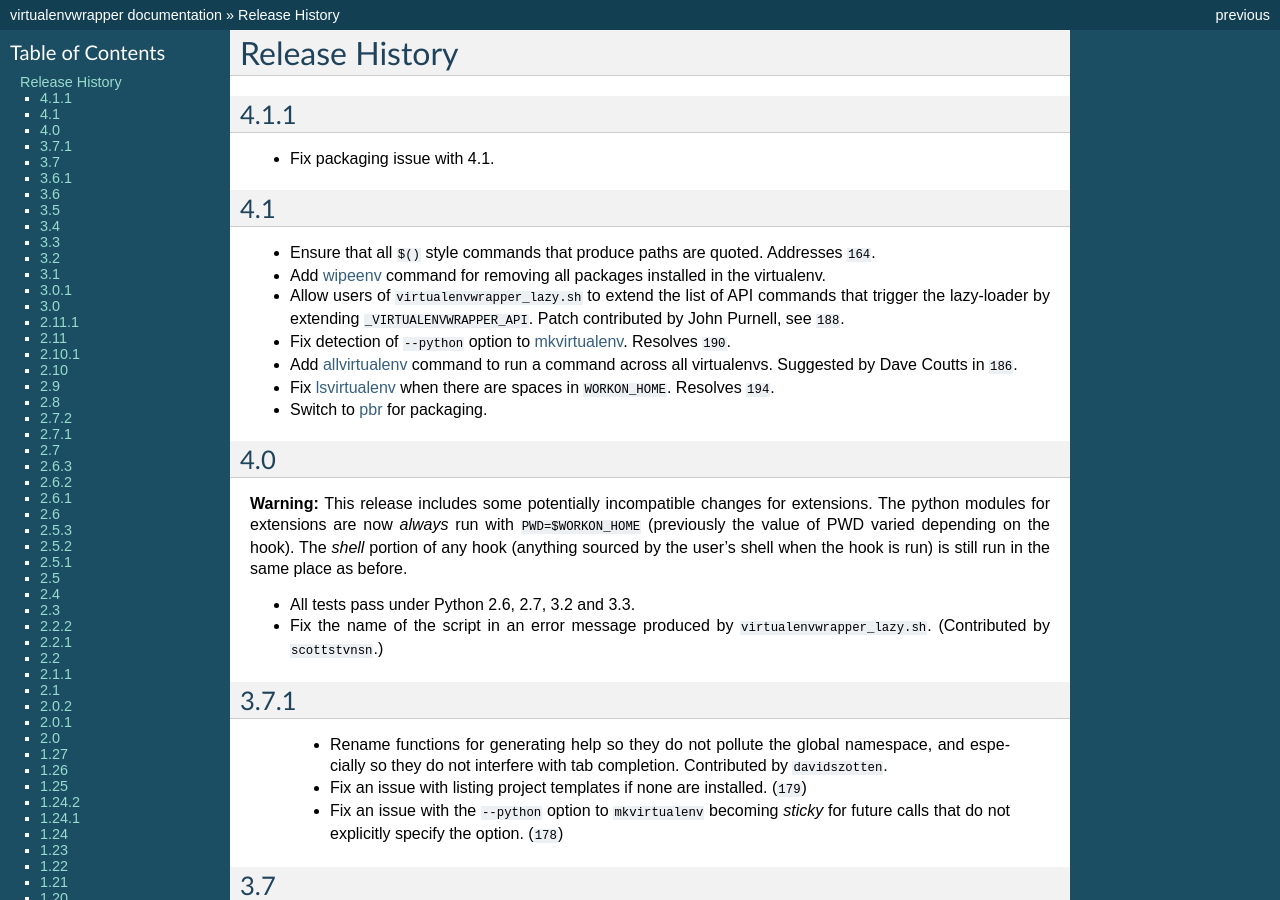
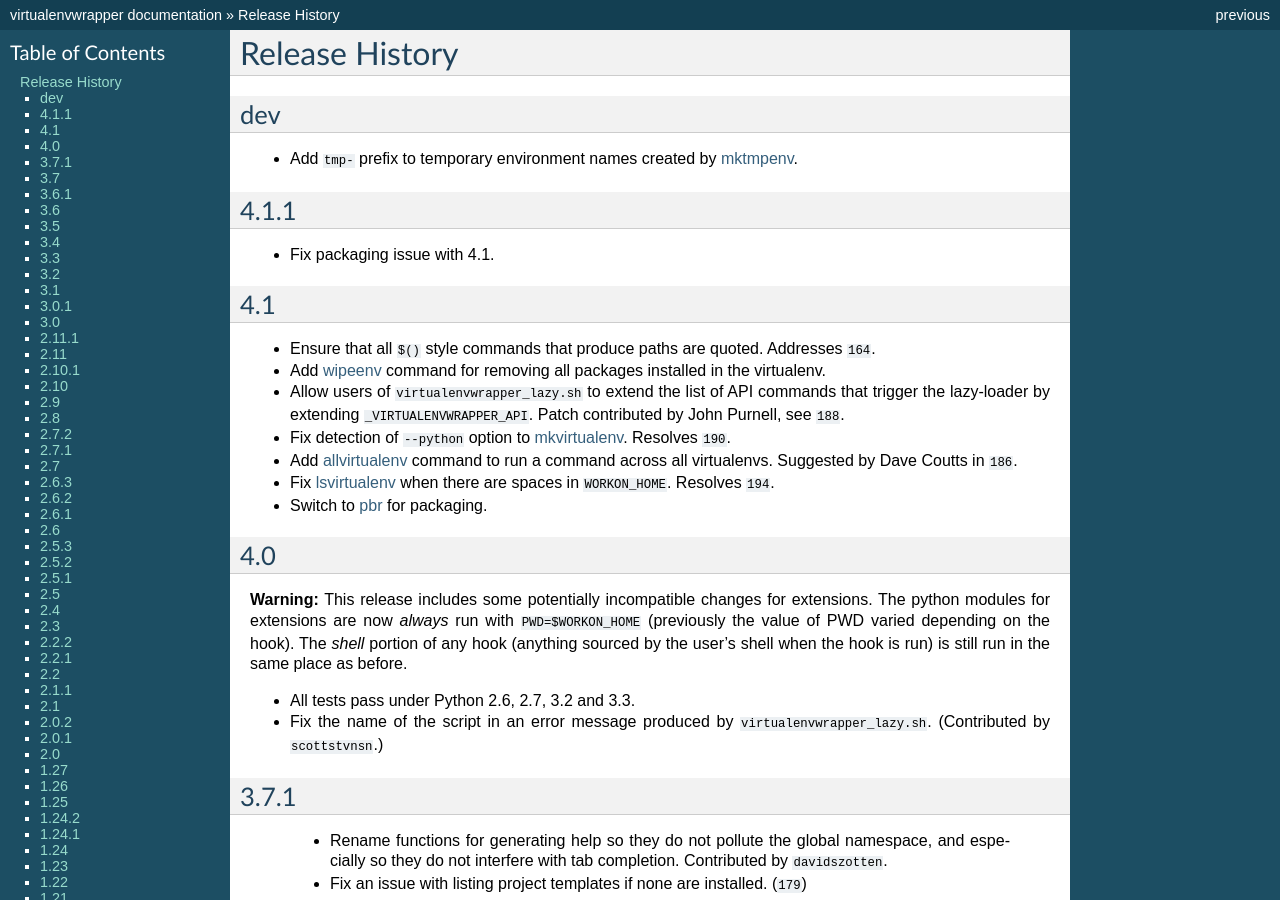
Before and after one commit to python-virtualenvwrapper/virtualenvwrapper, a Sphinx documentation site: the page built from docs/source/history.rst, in a window 1280 px wide and 900 px high. Built offline with Sphinx 7.4.7, drawn with Linux system fonts in a browser that asks for light colours; cross-references to code outside the pages are shown as plain code.

Commit message:
add tmp- prefix to temporary envs
Change-Id: Iaa07effd87dd2400ab79727379175bd80fd9bae6

```diff
--- a/docs/source/history.rst
+++ b/docs/source/history.rst
@@ -1,6 +1,12 @@
 ===============
 Release History
 ===============
+
+dev
+===
+
+- Add ``tmp-`` prefix to temporary environment names created by
+  :ref:`command-mktmpenv`.
 
 4.1.1
 =====
```
Also changed, not shown: 1 other file.
